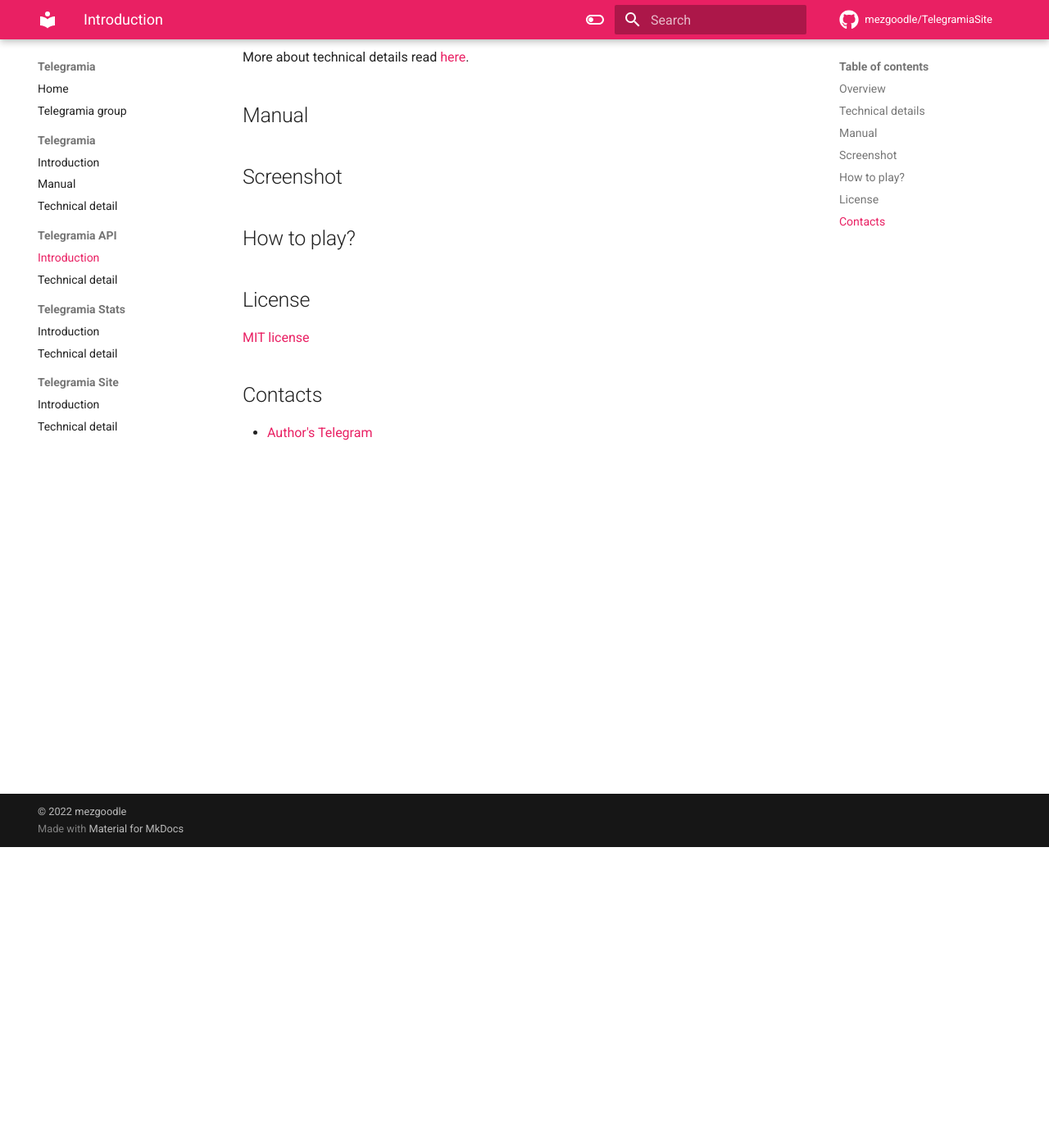
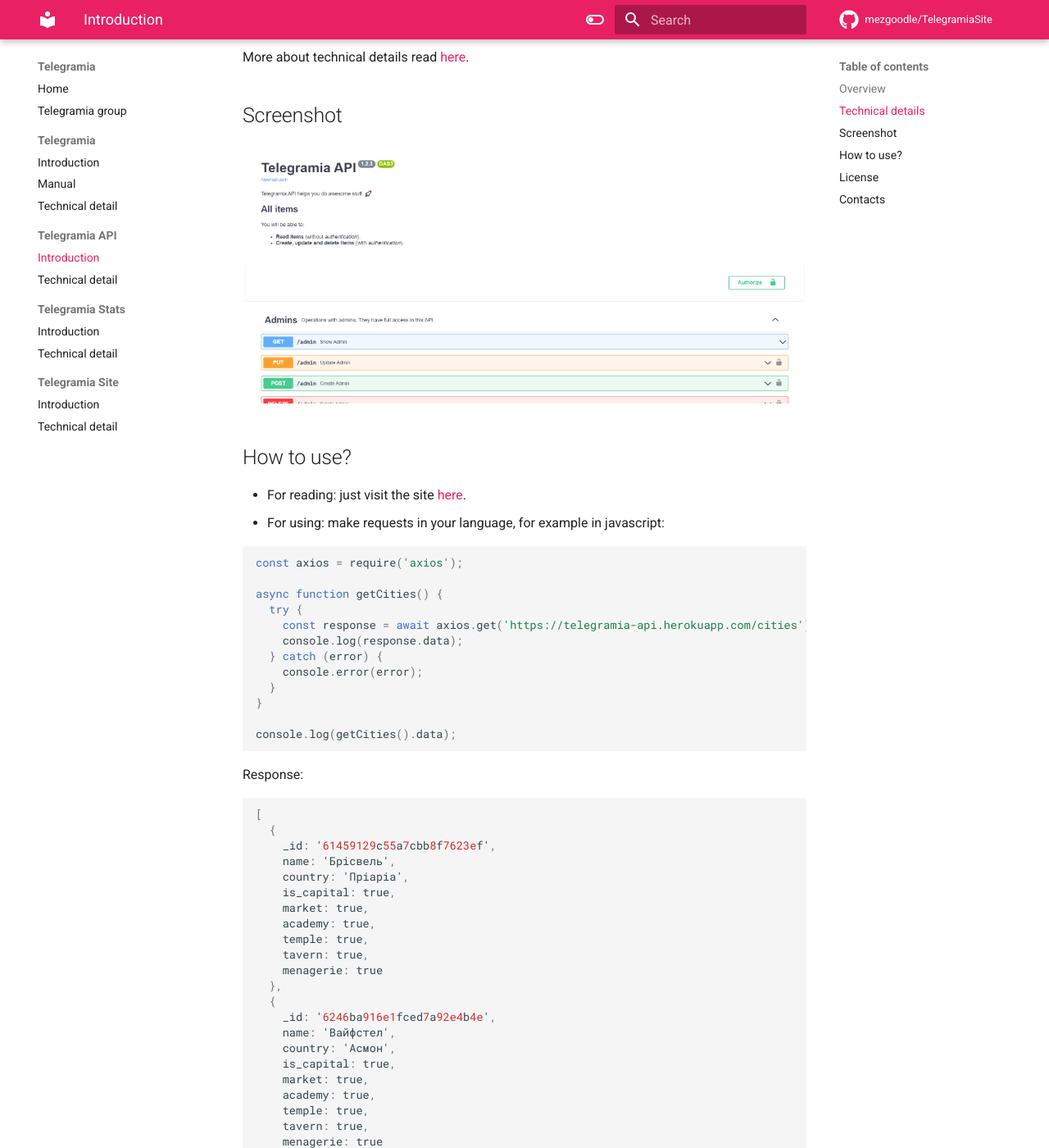
Before and after one commit to mezgoodle/TelegramiaSite, an MkDocs documentation site: the page built from docs/api/index.md, in a window 1280 px wide and 1400 px high, scrolled down 367 px. Shown: the whole window at 82% size. Built offline with MkDocs 1.6.1 and Material for MkDocs 9.7.7, drawn with Linux system fonts in a browser that asks for light colours; comment, search, counter and statistics services are not loaded; some of the changed text lies outside the part shown.

Commit message:
Change index image in API

````diff
--- a/docs/api/index.md
+++ b/docs/api/index.md
@@ -9,11 +9,81 @@
 
 More about technical details read [here](technical.md).
 
-## Manual
-
 ## Screenshot
 
-## How to play?
+![screenshot](../images/api.png)
+
+## How to use?
+
+- For reading: just visit the site [here](https://telegramia-api.herokuapp.com/docs).
+- For using: make requests in your language, for example in javascript:
+
+```javascript
+const axios = require('axios');
+
+async function getCities() {
+  try {
+    const response = await axios.get('https://telegramia-api.herokuapp.com/cities');
+    console.log(response.data);
+  } catch (error) {
+    console.error(error);
+  }
+}
+
+console.log(getCities().data);
+```
+
+Response:
+
+```json
+[
+  {
+    _id: '61459129c55a7cbb8f7623ef',
+    name: 'Брісвель',
+    country: 'Пріаріа',
+    is_capital: true,
+    market: true,
+    academy: true,
+    temple: true,
+    tavern: true,
+    menagerie: true
+  },
+  {
+    _id: '6246ba916e1fced7a92e4b4e',
+    name: 'Вайфстел',
+    country: 'Асмон',
+    is_capital: true,
+    market: true,
+    academy: true,
+    temple: true,
+    tavern: true,
+    menagerie: true
+  },
+  {
+    _id: '6246baa46e1fced7a92e4b4f',
+    name: 'Белсон',
+    country: 'Браудал',
+    is_capital: true,
+    market: true,
+    academy: true,
+    temple: true,
+    tavern: true,
+    menagerie: true
+  },
+  {
+    _id: '6246bab866f0553cc69d9bcc',
+    name: 'Хоул Чиппинг',
+    country: 'Естіл',
+    is_capital: true,
+    market: true,
+    academy: true,
+    temple: true,
+    tavern: true,
+    menagerie: true
+  }
+]
+```
+
 
 ## License
 
````
Also changed, not shown: docs/images/api.png (added).
